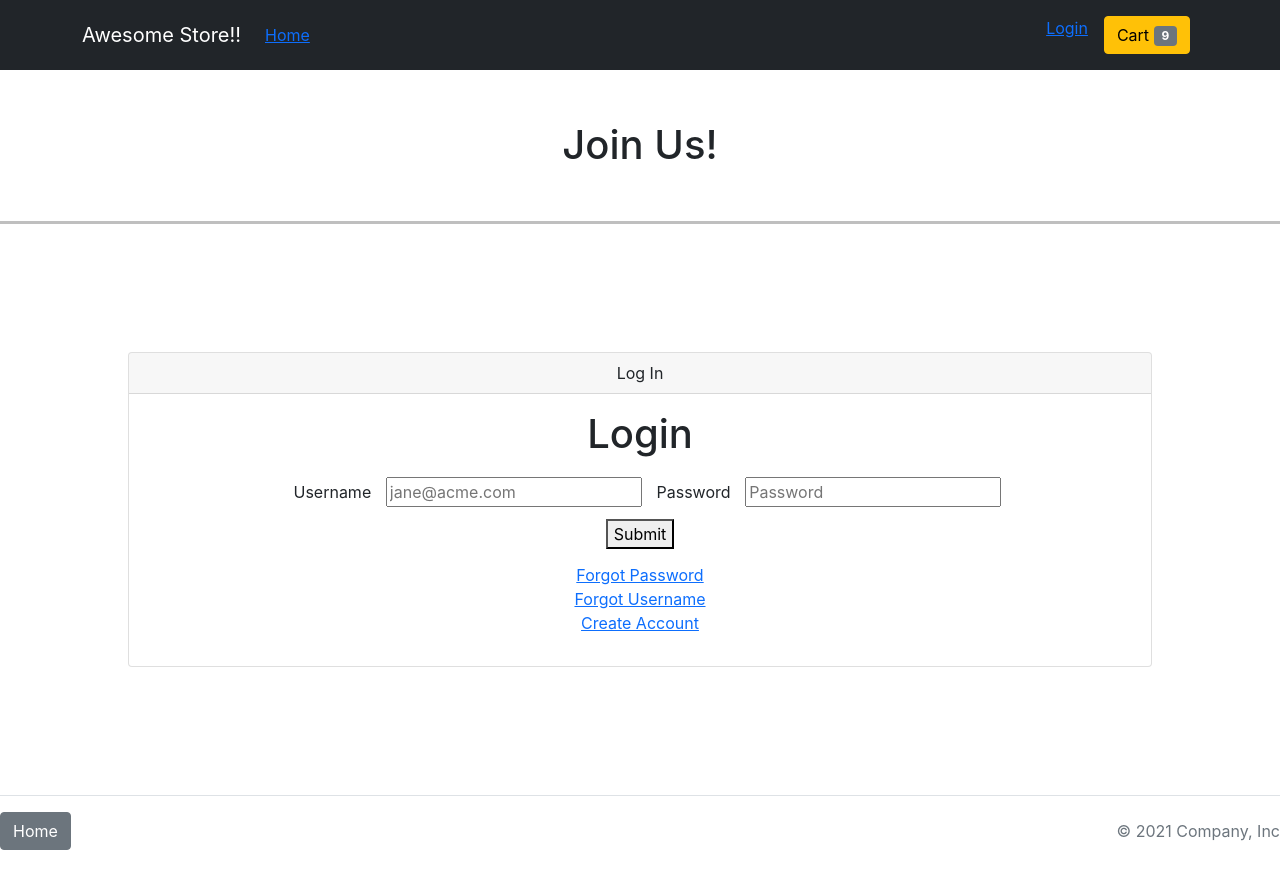
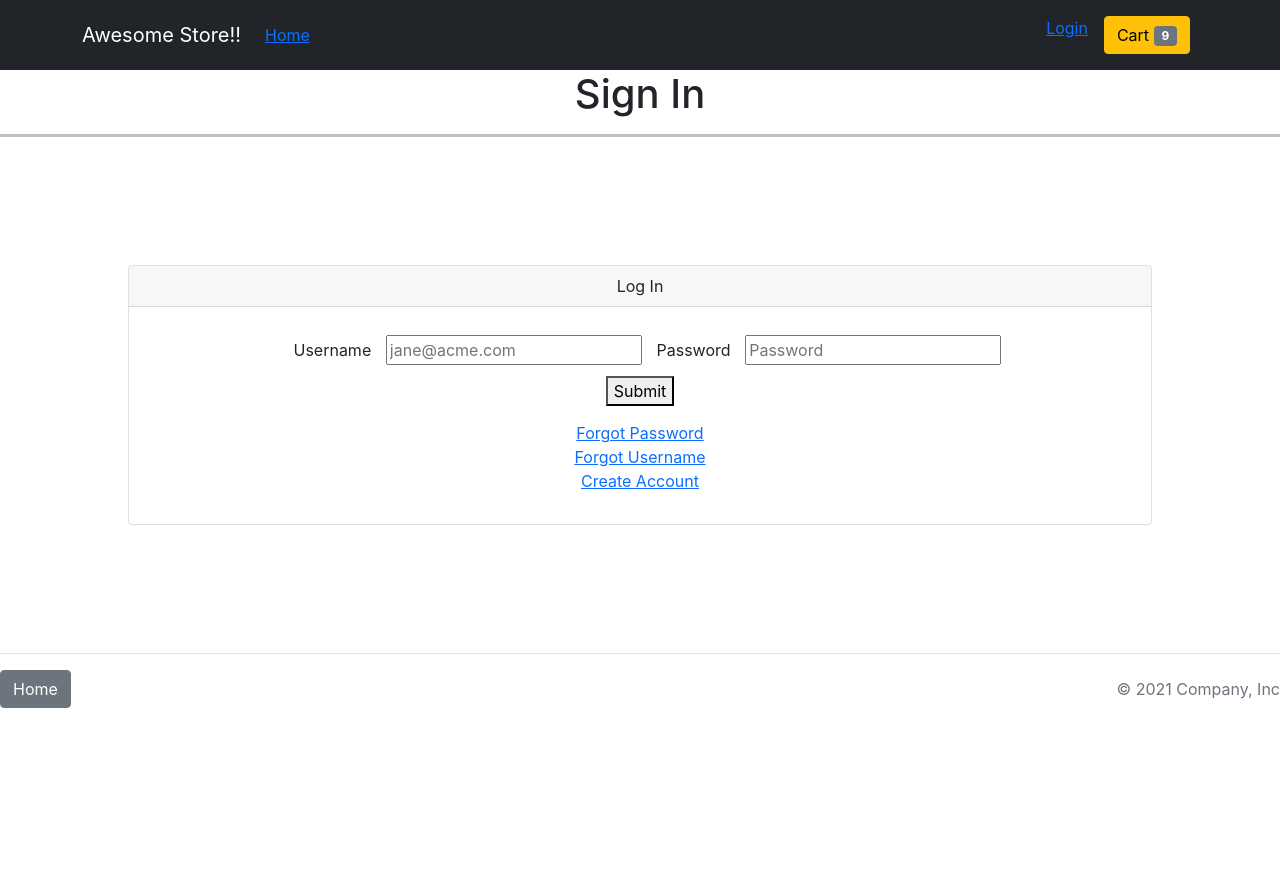
Before and after one commit to joekupernik/react-store, a React (Create React App) app: page /login in a window 1280 px wide. After the commit the page ends 800 px from the top, so only its background shows below. Built offline with nearby package versions, Linux system fonts and the light colour scheme; the HTML template or start-up script is replaced by a standard one.

Commit message:
route to login from register

```diff
--- a/src/components/LoginForm/LoginForm.js
+++ b/src/components/LoginForm/LoginForm.js
@@ -29,7 +29,6 @@ const LoginForm = () => {
 
   return (
     <div>
-      <h1>Login</h1>
       <Formik
         initialValues={{
           email: '',
--- a/src/routes/LogIn.js
+++ b/src/routes/LogIn.js
@@ -12,7 +12,7 @@ import { Link } from 'react-router-dom';
 function Login() {
   return (
     <>
-       <h1 style={{padding: '2%', margin: '2%'}}>Join Us!</h1>
+       <h1>Sign In</h1>
        <hr
             style={{
               color: "black",
--- a/src/routes/Register.js
+++ b/src/routes/Register.js
@@ -2,6 +2,7 @@ import React from 'react';
 import { Formik, Form, Field } from 'formik';
 import * as Yup from 'yup';
 import Card from 'react-bootstrap/Card';
+import { Link } from 'react-router-dom';
 
 
 const SignupSchema = Yup.object().shape({
@@ -90,6 +91,7 @@ const LoginForm = () => {
                 </Form>
               )}
             </Formik>
+            <div><Link to='/Login'>Already Have an Account? Log In </Link></div>
           </Card.Body>
         </Card>
       </div>
```
